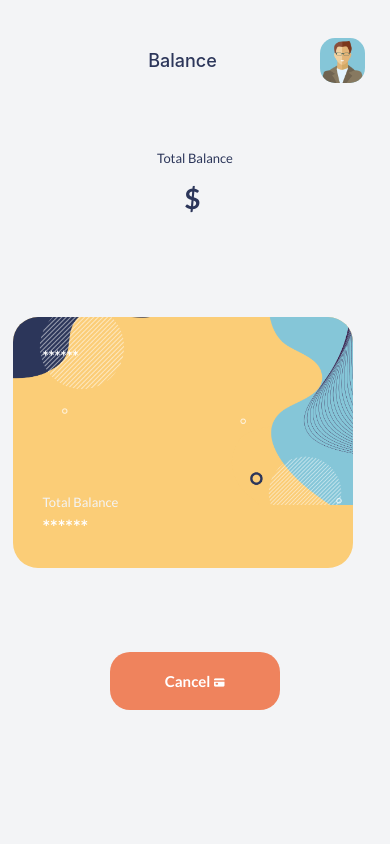
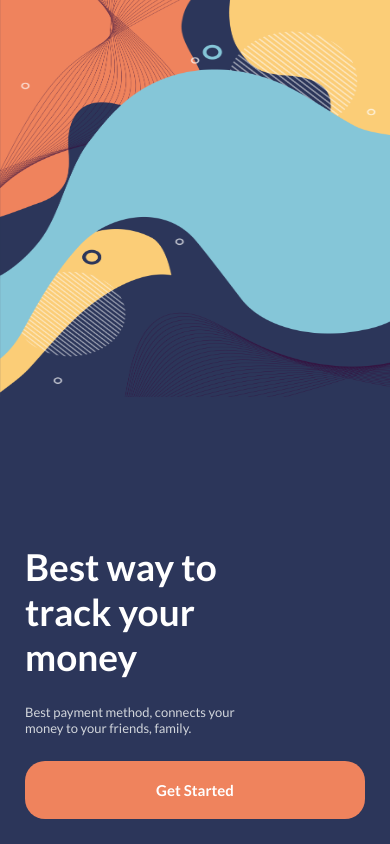
Before and after one commit to softone-as/wallet-app-rn, a React Native app: screen / in a window 390 px wide. Built offline with nearby package versions, Linux system fonts and the light colour scheme.

Commit message:
Finishing route navigation

```diff
--- a/components/Balance/ButtonSection.tsx
+++ b/components/Balance/ButtonSection.tsx
@@ -1,4 +1,5 @@
 import { Ionicons } from '@expo/vector-icons';
+import { useNavigation } from '@react-navigation/native';
 import { FunctionComponent } from 'react';
 import styled from 'styled-components/native';
 import RegularButton from '../Buttons/RegularButton';
@@ -10,9 +11,16 @@
 `;
 
 const ButtonSection: FunctionComponent = () => {
+    const navigation = useNavigation();
+
     return (
         <ButtonSectionBackground>
-            <RegularButton btnStyles={{ width: '50%' }} onPress={() => {}}>
+            <RegularButton
+                btnStyles={{ width: '50%' }}
+                onPress={() => {
+                    navigation.goBack();
+                }}
+            >
                 Cancel <Ionicons name='card' />
             </RegularButton>
         </ButtonSectionBackground>
--- a/components/Cards/CardItem.tsx
+++ b/components/Cards/CardItem.tsx
@@ -8,6 +8,9 @@
 
 import { View } from 'react-native';
 import SmallText from '../Texts/SmallText';
+
+import { useNavigation } from '@react-navigation/native';
+import { Props as HomeProps } from '../../screens/Home';
 
 const CardBackground = styled.ImageBackground`
     height: 75%;
@@ -46,7 +49,12 @@
 `;
 
 const CardItem: FunctionComponent<CardProps> = (props) => {
-    const handlePress = () => {};
+    const navigation = useNavigation<HomeProps['navigation']>();
+
+    const handlePress = () => {
+        navigation.navigate('Balance', { ...props });
+    };
+
     return (
         <CardBackground source={card_bg}>
             <CardTouchable
--- a/components/SendMoney/SendMoneyItem.tsx
+++ b/components/SendMoney/SendMoneyItem.tsx
@@ -13,6 +13,7 @@
     padding: 10px;
     border-radius: 15px;
     justify-content: space-around;
+    margin: 0px 10px 10px 0px;
 `;
 
 const SendMoneyItem: FunctionComponent<SendMoneyProps> = (props) => {
--- a/navigators/RootStack.tsx
+++ b/navigators/RootStack.tsx
@@ -54,7 +54,7 @@
                         />
                     ),
                 }}
-                initialRouteName='Balance'
+                initialRouteName='Welcome'
             >
                 <Stack.Screen
                     name='Welcome'
--- a/screens/Welcome.tsx
+++ b/screens/Welcome.tsx
@@ -38,7 +38,12 @@
 import SmallText from '../components/Texts/SmallText';
 import RegularButton from '../components/Buttons/RegularButton';
 
-const Welcome: FunctionComponent = () => {
+import { StackScreenProps } from '@react-navigation/stack';
+import { RootStackParamList } from '../navigators/RootStack';
+
+type Props = StackScreenProps<RootStackParamList, 'Welcome'>;
+
+const Welcome: FunctionComponent<Props> = ({ navigation }) => {
     return (
         <>
             <StatusBar style='light' />
@@ -56,7 +61,7 @@
                     </SmallText>
                     <RegularButton
                         onPress={() => {
-                            alert('Get Started');
+                            navigation.navigate('Home');
                         }}
                     >
                         Get Started
```
Also changed, not shown: screens/Home.tsx (+6 -1 lines).
